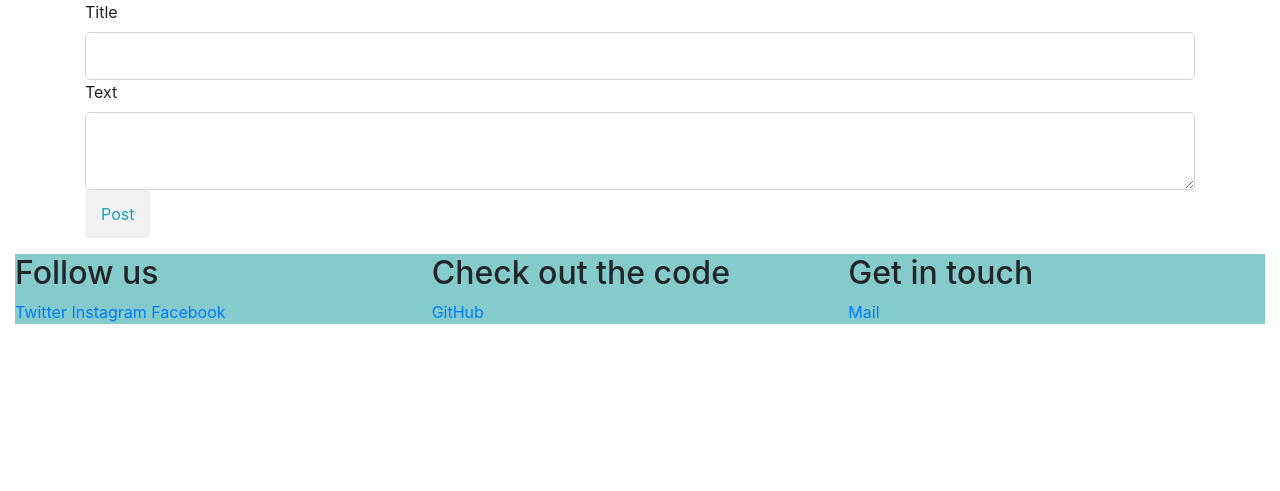
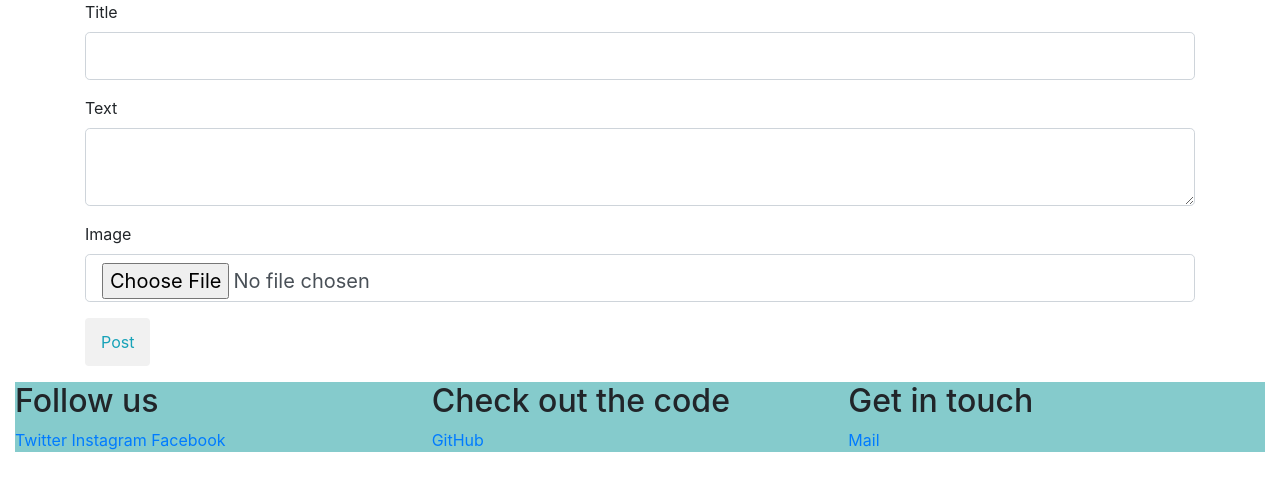
Before and after one commit to EvaBroberg/ScandiFood-recipe-sharing-page-milestone3, a Flask app: page /create in a window 1280 px wide. Shown: the part 160-651 px from the top of the page. Run offline with Flask 2, Linux system fonts and the light colour scheme; a user stored in the database is signed in; some libraries are stand-ins or nearby versions.

Commit message:
implemented image upload (needs debugging)

```diff
--- a/scandiKitchen/recipes/forms.py
+++ b/scandiKitchen/recipes/forms.py
@@ -1,8 +1,9 @@
 from flask_wtf import FlaskForm
-from wtforms import StringField,SubmitField,TextAreaField
+from wtforms import StringField,SubmitField,TextAreaField,FileField
 from wtforms.validators import DataRequired
 
 class RecipeForm(FlaskForm):
     title = StringField('Title',validators=[DataRequired()])
     text = TextAreaField('Text',validators=[DataRequired()])
+    recipe_image = FileField('Image')
     submit = SubmitField('Post')
--- a/scandiKitchen/recipes/views.py
+++ b/scandiKitchen/recipes/views.py
@@ -16,7 +16,7 @@ def create_recipe():
 
     if form.validate_on_submit():
 
-        recipe = Recipe(title=form.title.data,text=form.text.data,user_id=current_user.id)
+        recipe = Recipe(title=form.title.data,text=form.text.data,recipe_image=form.recipe_image.data,user_id=current_user.id)
         db.session.add(recipe)
         db.session.commit()
         return redirect(url_for('core.index'))
@@ -49,6 +49,7 @@ def update(recipe_id):
         #redirecting user to updated recipe
         recipe.title = form.title.data
         recipe.text = form.text.data
+        recipe.recipe_image = form.recipe_image
         db.session.commit()
         return redirect(url_for('recipes.recipe',recipe_id=recipe.id))
 
@@ -56,6 +57,7 @@ def update(recipe_id):
     elif request.method == 'GET':
         form.title.data = recipe.title
         form.text.data = recipe.text
+        form.recipe_image = recipe.recipe_image
 
     return render_template('create_recipe.html',title='Updating',form=form)
 
--- a/scandiKitchen/templates/create_recipe.html
+++ b/scandiKitchen/templates/create_recipe.html
@@ -6,13 +6,17 @@
         <form class="form-group" method="POST">
             {{form.hidden_tag()}}
 
-            <div class="form-froup">
+            <div class="form-group">
                 {{form.title.label(class='form-control-label')}}
                 {{form.title(class="form-control form-control-lg")}}
             </div>
-            <div class="form-froup">
+            <div class="form-group">
                 {{form.text.label(class='form-control-label')}}
                 {{form.text(class="form-control form-control-lg")}}
+            </div>
+            <div class="form-group">
+                {{form.recipe_image.label(class='form-control-label')}}
+                {{form.recipe_image(class="form-control form-control-lg")}}
             </div>
             <div class="form-group">
                 {{form.submit(class="btn btn-outline-info")}}
--- a/scandiKitchen/templates/index.html
+++ b/scandiKitchen/templates/index.html
@@ -29,7 +29,7 @@
         {% for post in recipes.items %}
             <div class="card">
                 <!-- add functionality for image upload -->
-                <!-- <img src="..." class="card-img-top" alt="..."> -->
+                <img align='center' src="{{url_for('static', filename='recipe_pics/' + current_user.recipe_image)}}">
                 <div class="card-body">
                     <!-- link to recipe -->
                 <h2> <a class="card-title" href="{{ url_for('recipes.recipe',recipe_id=post.id) }}">{{post.title}}</a></h2>
--- a/scandiKitchen/templates/recipe.html
+++ b/scandiKitchen/templates/recipe.html
@@ -8,6 +8,7 @@
     <h2>Posted by: {{post.author.username}}</h2>
     <h3>Posted: {{post.date.strftime('%B %d, %Y')}}</h3>
     <p>{{post.text}}</p>
+    <img align='center' src="{{url_for('static', filename='recipe_pics/')}}">
 
     <!--adding update button-->
     {% if post.author == current_user %}
```
Also changed, not shown: scandiKitchen/users/recipe_pictures.py (added, +18 -0 lines), scandiKitchen/data.sqlite, wireframes/Desktop/All recipes page.jpg (added), wireframes/Desktop/Contact form submitted.jpg (added), wireframes/Desktop/Create recipe page.jpg (added), wireframes/Desktop/Home page.jpg (added), wireframes/Desktop/My favourites page.jpg (added), wireframes/Desktop/My recipes page.jpg (added), wireframes/Desktop/Sign-in page.jpg (added), wireframes/Desktop/Sign-up page.jpg (added), wireframes/Desktop/Upload recipe page.jpg (added), wireframes/Desktop/User profile page.jpg (added), wireframes/Desktop/contact page.jpg (added).
